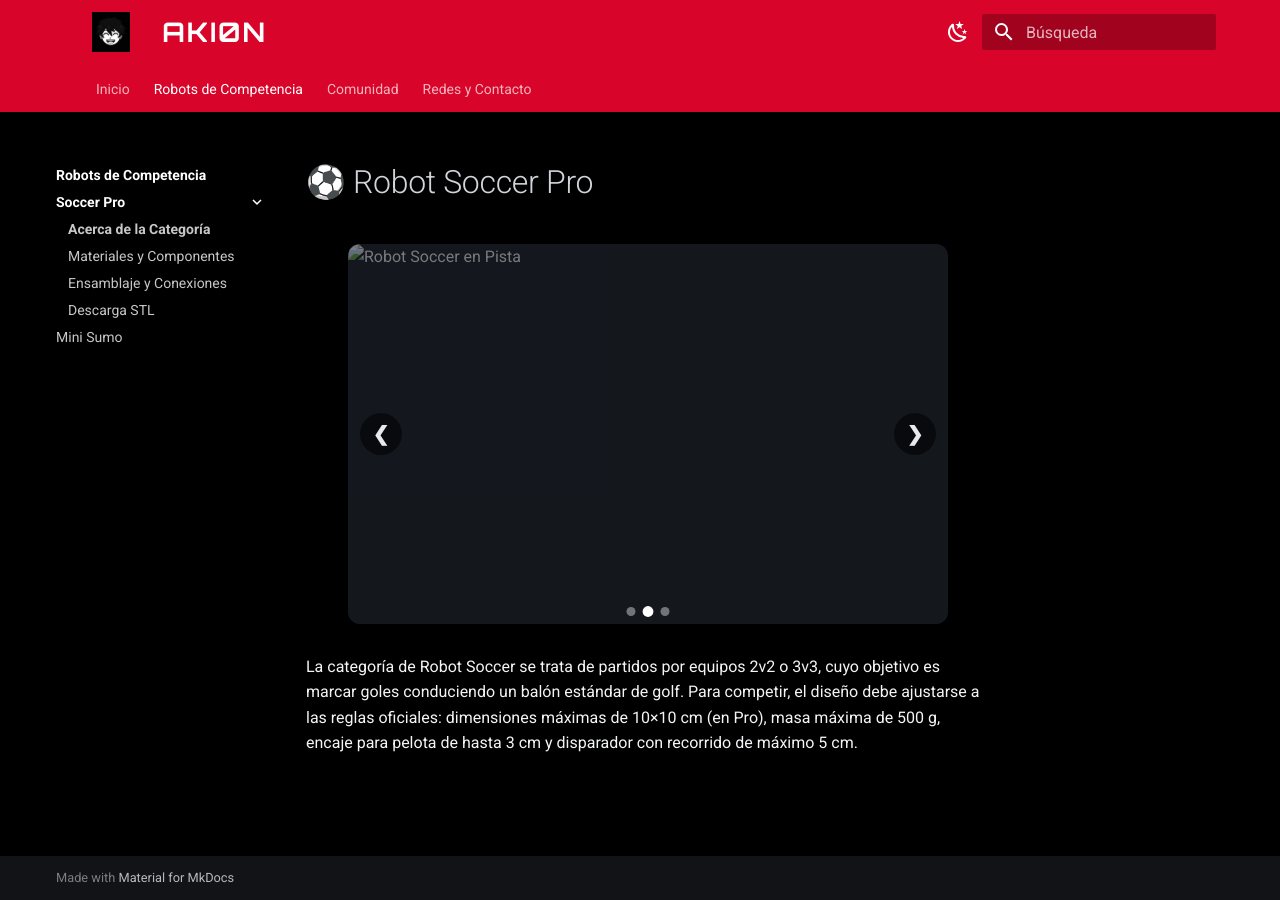
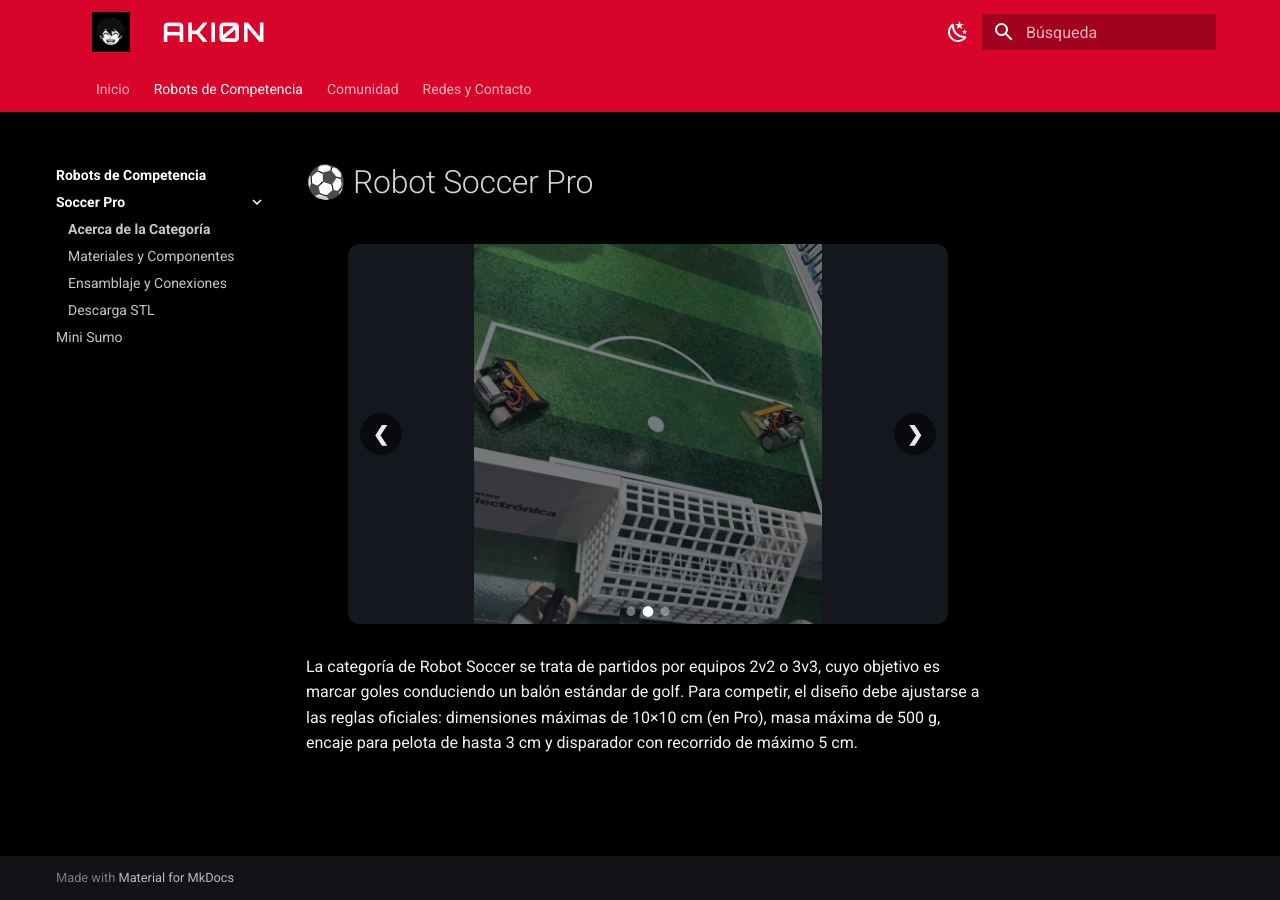
Before and after one commit to AKI0N/aki0n-hub, an MkDocs documentation site: the page built from docs/robots/soccer-pro/acerca-de.md, in a window 1280 px wide. Built offline with MkDocs 1.6.1 and Material for MkDocs 9.7.7, drawn with Linux system fonts in a browser that asks for light colours.

Commit message:
Ajustar ruta a 3 niveles en carrusel

```diff
--- a/docs/robots/soccer-pro/acerca-de.md
+++ b/docs/robots/soccer-pro/acerca-de.md
@@ -1,18 +1,18 @@
 # ⚽ Robot Soccer Pro
 <div class="carousel-container">
-  <!-- Diapositiva 1: Foto del Robot -->
+  <!-- Diapositiva 1 -->
   <div class="carousel-slide active">
-  <img src="../../assets/images/soccer-pro.jpeg" alt="Chasis Soccer Pro">
+    <img src="../../../assets/images/soccer-pro.jpeg" alt="Chasis Soccer Pro">
   </div>
 
   <!-- Diapositiva 2 -->
   <div class="carousel-slide">
-  <img src="../../assets/images/robotpista.jpeg" alt="Robot Soccer en Pista">
+    <img src="../../../assets/images/robotpista.jpeg" alt="Robot Soccer en Pista">
   </div>
 
   <!-- Diapositiva 3 -->
   <div class="carousel-slide">
-   <img src="../../assets/images/ima2.jpeg" alt="Competencia Oficial">
+    <img src="../../../assets/images/ima2.jpeg" alt="Competencia Oficial">
   </div>
 
   <!-- Botones de navegación -->
@@ -26,5 +26,4 @@
     <span class="carousel-dot"></span>
   </div>
 </div>
-
 La categoría de Robot Soccer se trata de partidos por equipos 2v2 o 3v3, cuyo objetivo es marcar goles conduciendo un balón estándar de golf. Para competir, el diseño debe ajustarse a las reglas oficiales: dimensiones máximas de 10×10 cm (en Pro), masa máxima de 500 g, encaje para pelota de hasta 3 cm y disparador con recorrido de máximo 5 cm.
```
